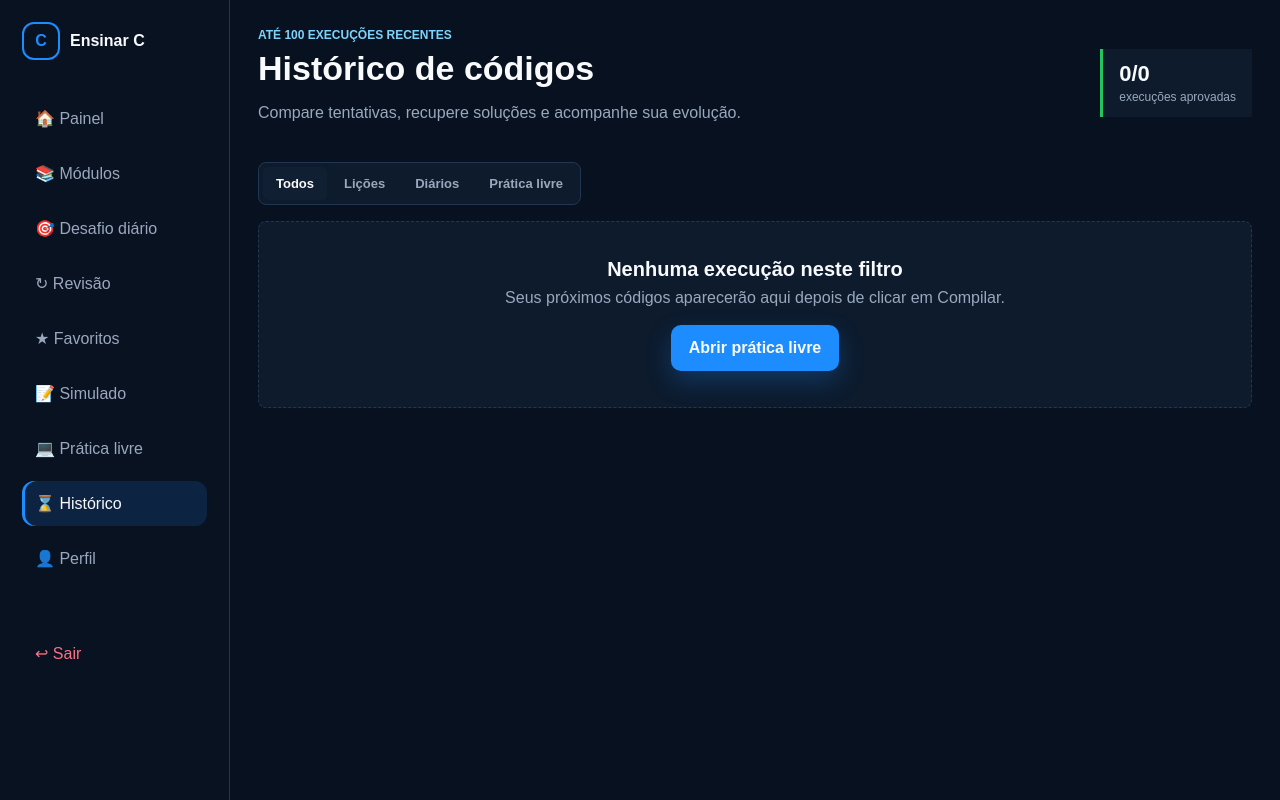
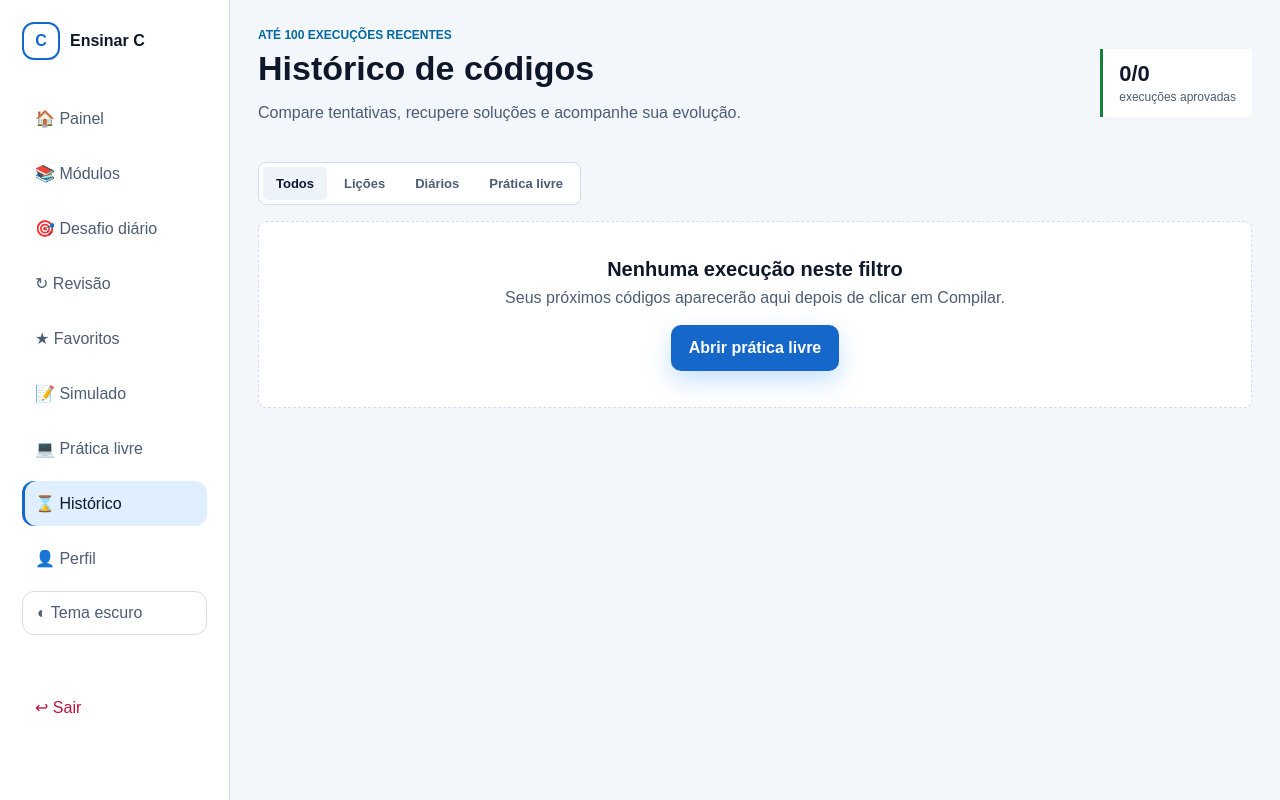
Before and after one commit to muriloew/site_ensinar_c, a Flask app: page /historico-codigos in a window 1280 px wide. Run offline with Flask 3, Linux system fonts and the light colour scheme; the visitor is signed in with stand-in values (Sample User, id 1); data comes from the database, SQL or seed files in the repository; data that the repository does not hold is empty; some libraries are stand-ins or nearby versions.

Commit message:
Adiciona tema claro com botao no menu
O tema segue a preferencia do sistema ate o aluno escolher no menu; a
escolha fica salva no navegador. Editor, terminal e exemplos de codigo
continuam escuros, como nas IDEs.

Co-Authored-By: Claude Opus 5.5 <noreply@anthropic.com>
Claude-Session: https://claude.ai/code/session_01UotpjNeritGR91R1xjUpog

```diff
--- /dev/null
+++ b/static/css/tema-claro.css
@@ -0,0 +1,79 @@
+/* Tema claro: ativado com data-theme="claro" no <html>.
+   Editor, terminal e blocos de código continuam escuros, como nas IDEs. */
+
+:root[data-theme="claro"] {
+    --bg: #f3f6fb;
+    --panel: #ffffff;
+    --panel-2: #eef3f9;
+    --border: #d4dde9;
+    --text: #0f172a;
+    --muted: #4d5d74;
+    --blue: #1567c9;
+    --purple: #6a46d9;
+    --green: #15803d;
+    --yellow: #b45309;
+    --red: #c62828;
+    --shadow: 0 14px 36px rgba(15, 23, 42, .10);
+    color-scheme: light;
+}
+
+:root[data-theme="claro"] :is(.stats-row div, .card, .module-card, .lesson-list, .auth-card, .user-pill,
+    .search-panel, .module-row, .question-card, .review-item, .continue-card, .game-streak-card,
+    .mission-card, .journey-resume, .journey-stage, .profile-card, .journey-level,
+    .profile-game-strip, .achievement-collection-section) {
+    background: var(--panel);
+}
+
+:root[data-theme="claro"] .sidebar { background: rgba(255, 255, 255, .96); }
+:root[data-theme="claro"] .sidebar nav a { border-color: var(--border); }
+:root[data-theme="claro"] .sidebar .sair { color: #be123c; }
+
+:root[data-theme="claro"] :is(.btn-ghost, .quiz button, .history-list button, .answer-list label,
+    .correction-feedback, .toolbar-codeblocks, .exercise-criteria, .dots) {
+    background: rgba(15, 23, 42, .04);
+}
+
+:root[data-theme="claro"] :is(.auth-card input, .search-panel input, .goals-form input) {
+    background: #ffffff;
+    color: var(--text);
+    border-color: var(--border);
+}
+
+:root[data-theme="claro"] :is(.bar) { background: #dbe3ee; }
+:root[data-theme="claro"] :is(.level-orbit, .week-day, .journey-node, .achievement-tile) { background: var(--panel-2); }
+
+:root[data-theme="claro"] .pill { color: #5b21b6; }
+:root[data-theme="claro"] :is(.exercise-box, .daily-module-label, .exercise-criteria code) { color: #1e40af; }
+:root[data-theme="claro"] :is(.hint, .correction-feedback.warning, .mission-title-row span,
+    .achievement-row > span, .achievement-tile > span) { color: #92400e; }
+:root[data-theme="claro"] :is(.theory-challenge-progress, .correction-feedback.success, .mission-state.done,
+    .journey-level strong, .journey-step.concluido .journey-node) { color: #166534; }
+:root[data-theme="claro"] :is(.page-kicker, .streak-footer a, .section-head a, .mission-token,
+    .game-stats .card > span) { color: #0369a1; }
+:root[data-theme="claro"] .favorite-button:is(:hover, .active) { color: #b45309; }
+:root[data-theme="claro"] .save-status.saving { color: #a16207; }
+:root[data-theme="claro"] .save-status.saved { color: #15803d; }
+
+:root[data-theme="claro"] .console-modal { background: rgba(15, 23, 42, .45); }
+
+/* Texto branco sobre fundos coloridos (botões, avatar e selo de XP). */
+:root[data-theme="claro"] :is(.btn-primary, .avatar, .profile-avatar-large, .user-pill b) {
+    color: #ffffff;
+}
+
+.theme-toggle {
+    width: 100%;
+    padding: 12px 14px;
+    border: 1px solid var(--border);
+    border-radius: 12px;
+    background: transparent;
+    color: var(--muted);
+    text-align: left;
+    cursor: pointer;
+}
+
+.theme-toggle:hover { color: var(--text); }
+
+@media (max-width: 1100px) {
+    .theme-toggle { width: auto; flex: 0 0 auto; padding: 10px 12px; white-space: nowrap; }
+}
--- a/static/js/layout.js
+++ b/static/js/layout.js
@@ -6,6 +6,22 @@ window.cabecalhosEnvio = function (extras = {}) {
 
 (function () {
     "use strict";
+
+    const botaoTema = document.querySelector("[data-alternar-tema]");
+    function mostrarTema() {
+        const claro = document.documentElement.dataset.theme === "claro";
+        botaoTema.textContent = claro ? "◐ Tema escuro" : "◐ Tema claro";
+        botaoTema.setAttribute("aria-pressed", String(claro));
+    }
+    if (botaoTema) {
+        mostrarTema();
+        botaoTema.addEventListener("click", () => {
+            const novo = document.documentElement.dataset.theme === "claro" ? "escuro" : "claro";
+            document.documentElement.dataset.theme = novo;
+            try { localStorage.setItem("tema", novo); } catch (erro) { /* vale só nesta página */ }
+            mostrarTema();
+        });
+    }
 
     const menu = document.querySelector('.sidebar nav');
     if (menu) {
--- a/templates/layout/base.html
+++ b/templates/layout/base.html
@@ -5,8 +5,17 @@
     <title>{% block title %}Ensinar C{% endblock %}</title>
     <meta name="viewport" content="width=device-width, initial-scale=1.0">
     <meta name="csrf-token" content="{{ csrf_token() }}">
+    <script>
+        // Aplica o tema antes de desenhar a página, evitando piscar o tema errado.
+        try {
+            const tema = localStorage.getItem("tema")
+                || (matchMedia("(prefers-color-scheme: light)").matches ? "claro" : "escuro");
+            document.documentElement.dataset.theme = tema;
+        } catch (erro) { /* sem armazenamento, fica o tema escuro */ }
+    </script>
     {% block head %}{% endblock %}
     <link rel="stylesheet" href="{{ url_for('static', filename='css/style.css') }}">
+    <link rel="stylesheet" href="{{ url_for('static', filename='css/tema-claro.css') }}">
 </head>
 <body>
 {% if usuario %}
@@ -26,6 +35,7 @@
         <a href="/compilador">💻 Prática livre</a>
         <a href="/historico-codigos">⌛ Histórico</a>
         <a href="/perfil">👤 Perfil</a>
+        <button type="button" class="theme-toggle" data-alternar-tema>◐ Tema claro</button>
         <a href="/sair" class="sair">↩ Sair</a>
     </nav>
 </aside>
```
